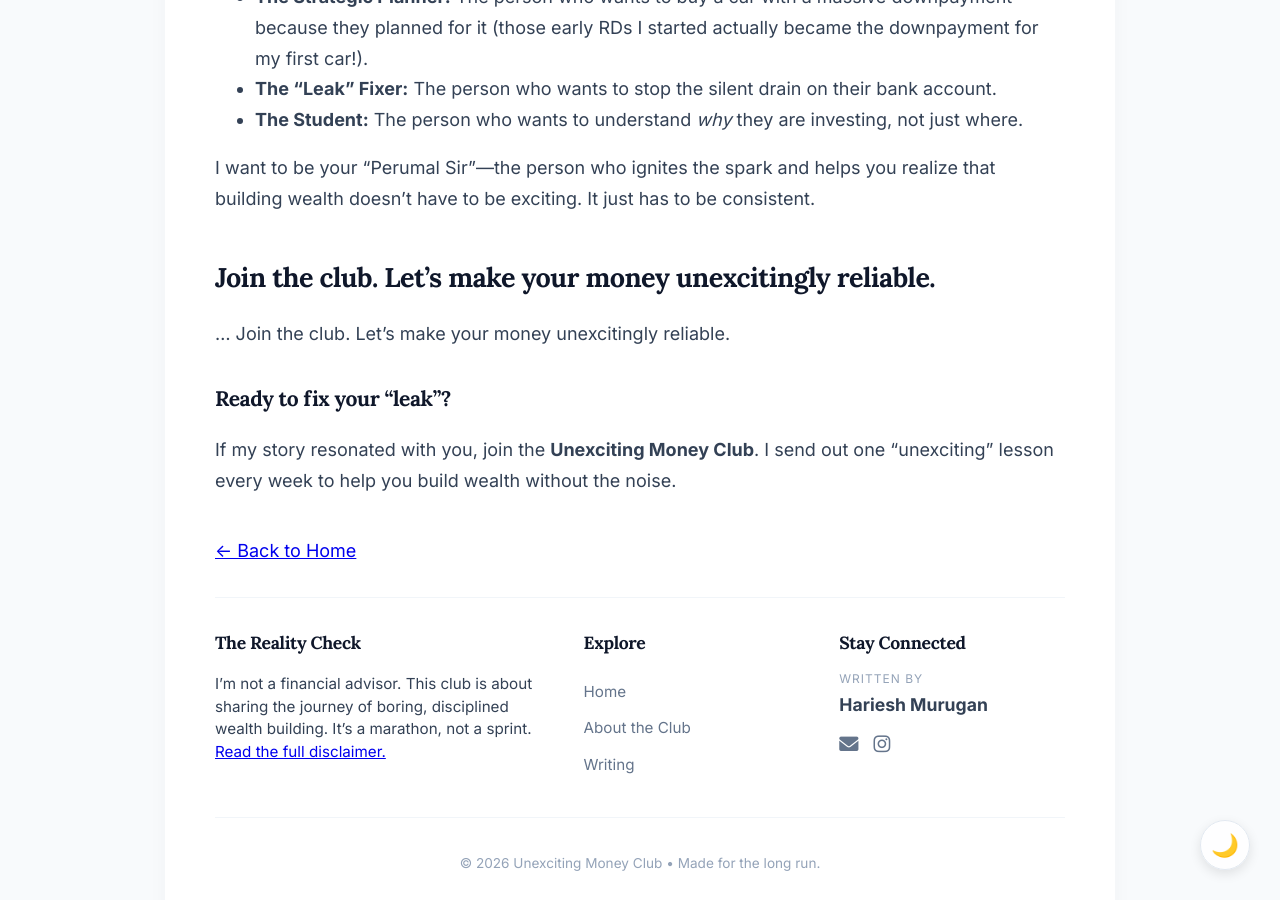
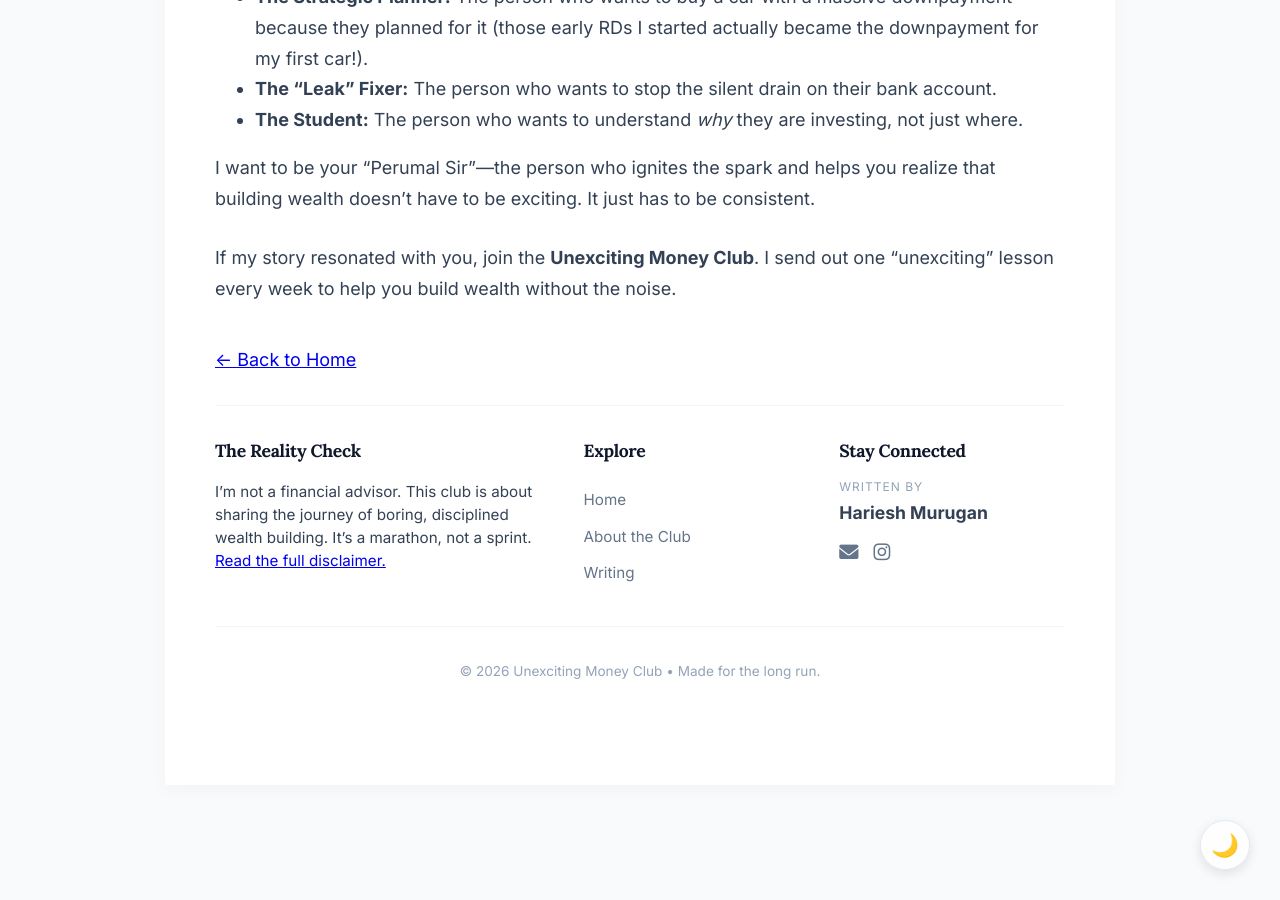
Before and after one commit to HarieshMK/HarieshMK.github.io, a Jekyll site: the page built from about.md, in a window 1280 px wide and 900 px high, scrolled down 2458 px. Built offline with Jekyll 4.4.1, drawn with Linux system fonts in a browser that asks for light colours.

Commit message:
Update about.md

```diff
--- a/about.md
+++ b/about.md
@@ -59,13 +59,7 @@ I’ve always loved teaching. I used to teach my friends the night before exams
 
 I want to be your "Perumal Sir"—the person who ignites the spark and helps you realize that building wealth doesn't have to be exciting. It just has to be consistent.
 
-**Join the club. Let’s make your money unexcitingly reliable.**
----
 
-...
-Join the club. Let’s make your money unexcitingly reliable.
-
-### Ready to fix your "leak"?
 If my story resonated with you, join the **Unexciting Money Club**. I send out one "unexciting" lesson every week to help you build wealth without the noise.
 
 <div class="ml-embedded" data-form="TsxbQJ"></div>
```
